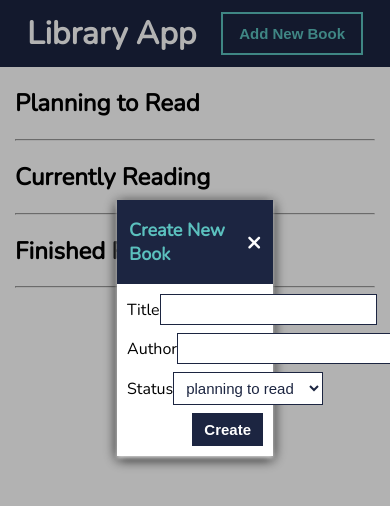
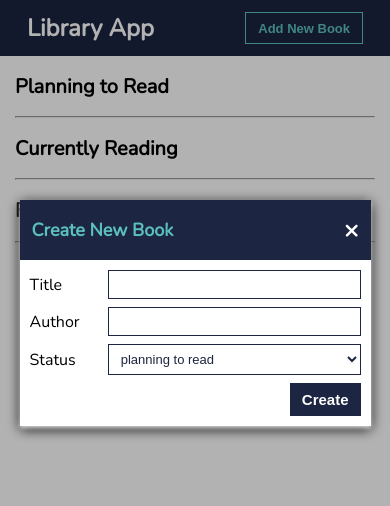
Before and after one commit to SavaVuckovic/Library-App, a plain HTML site: page index.html in a window 390 px wide. Both pictures are taken after a click on the button "Add New Book". Drawn offline with nearby package versions, Linux system fonts and the light colour scheme.

Commit message:
made responsive and added README

```diff
--- a/style.css
+++ b/style.css
@@ -219,3 +219,35 @@ form button {
   border: none;
   cursor: pointer;
 }
+
+@media only screen and (max-width: 576px) {
+  .modal-content {
+    width: 90%;
+  }
+
+  .form-group input,
+  .form-group select {
+    flex: 3;
+    font-size: 13px;
+  }
+
+  nav h1 {
+    font-size: 24px;
+  }
+
+  nav button {
+    border: 1px solid #5bc0be;
+    font-size: 13px;
+    padding: 6px 12px;
+  }
+
+  h2 {
+    font-size: 20px;
+  }
+}
+
+@media only screen and (min-width: 577px) and (max-width: 992px) {
+  .modal-content {
+    width: 65%;
+  }
+}
```
Also changed, not shown: 1 other file.
